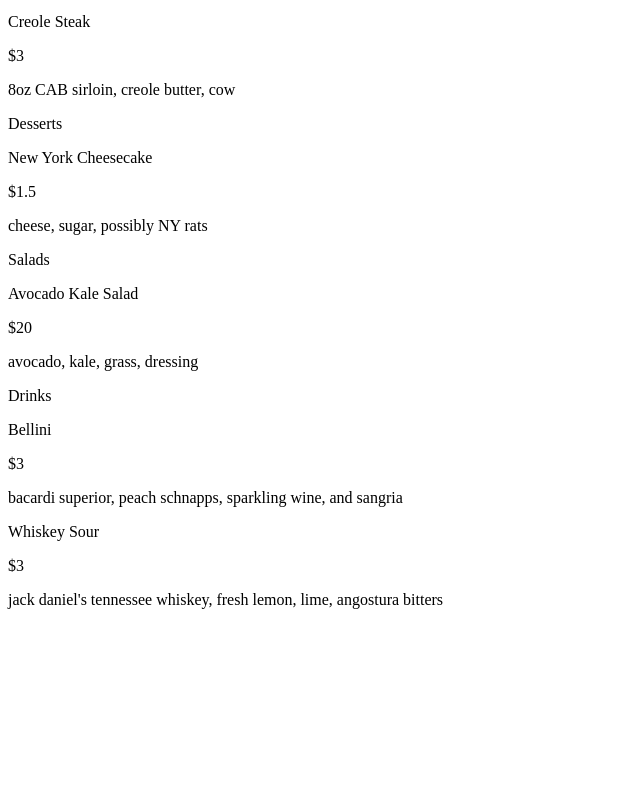
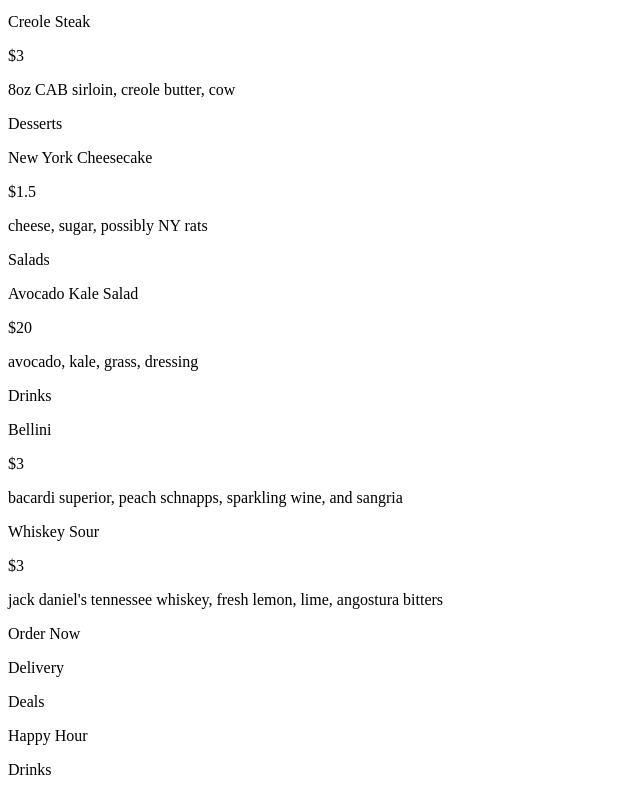
Before and after one commit to cstim240/restaurant_page, a website built with webpack: page dist/index.html in a window 1280 px wide. Shown: the part 611-1406 px from the top of the page, without its empty margins (0-640 px from the left). Before the commit the page ends 1236 px from the top, so only its background shows below. Built offline with nearby package versions, Linux system fonts and the light colour scheme.

Commit message:
add footer order now section divs

```diff
--- a/dist/index.html
+++ b/dist/index.html
@@ -131,6 +131,18 @@
           </div>
         </div>
       </div>
+
+      <div class="footer">
+        <div class="footer_1st_row">
+          <div class="footer_col_1">
+            <p>Order Now</p>
+            <p>Delivery</p>
+            <p>Deals</p>
+            <p>Happy Hour</p>
+            <p>Drinks</p>
+          </div>
+        </div>
+      </div>
     </div>
   </body>
 </html>
```
